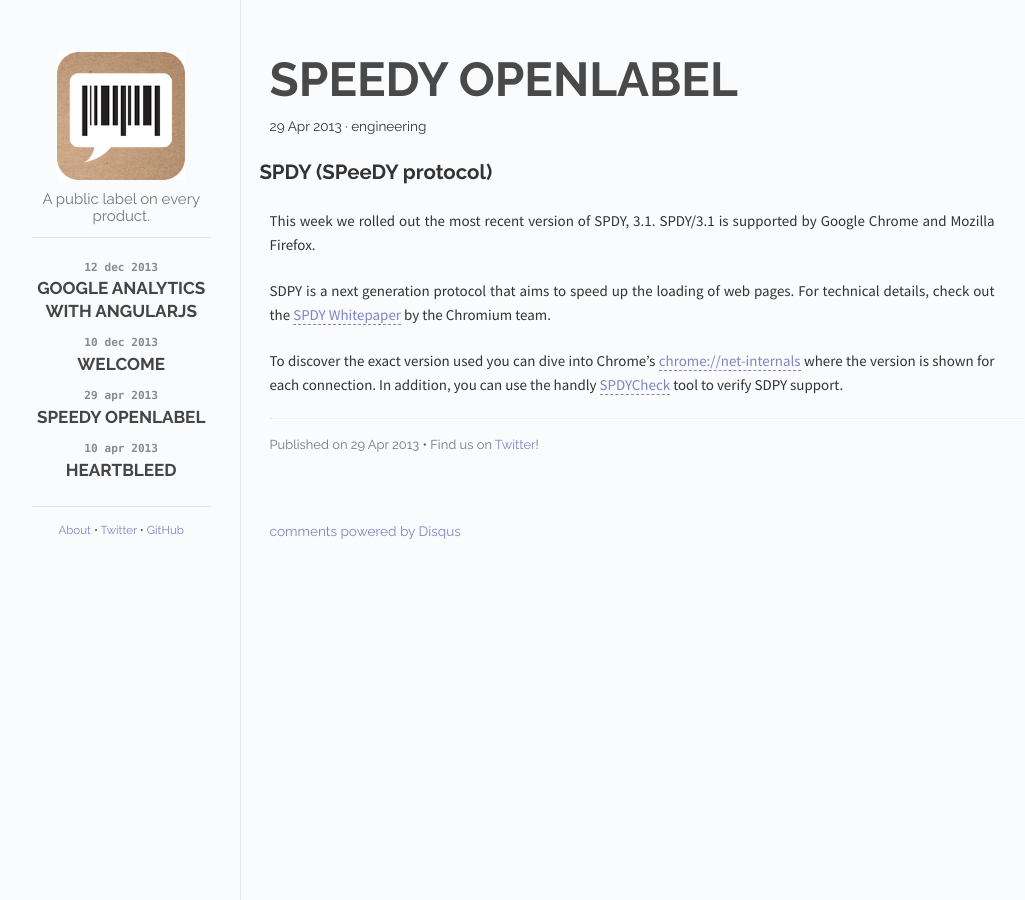
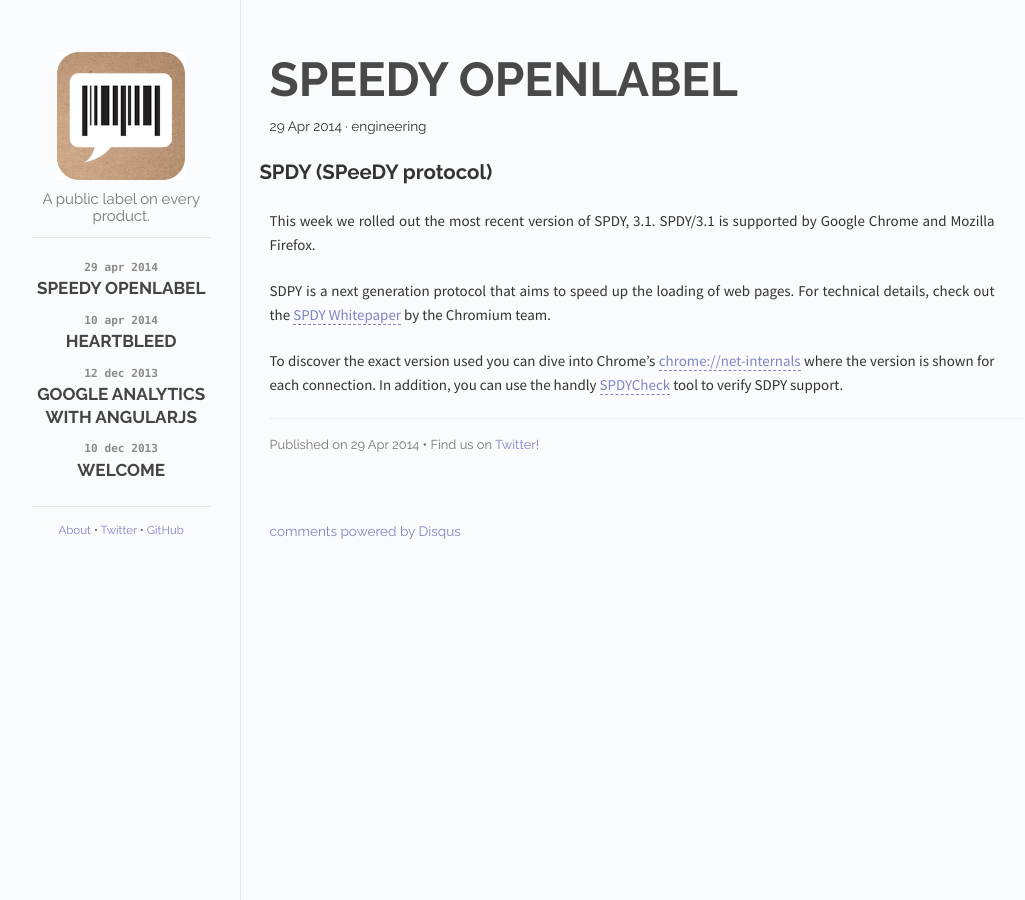
Before and after one commit to openlabel/openlabel.github.io, a Jekyll site: the page built from _posts/2014-04-29-SPDY.md, in a window 1280 px wide. Shown: the whole page, without its empty margins (118-1143 px from the left). Built offline with Jekyll 4.4.1, drawn with Linux system fonts in a browser that asks for light colours; Markdown is read by kramdown in place of the engine named in the settings; comment, search, counter and statistics services are not loaded.

Commit message:
Fix article dates

```diff
--- a/_posts/2014-04-10-heartbleed.md
+++ b/_posts/2014-04-10-heartbleed.md
@@ -2,7 +2,7 @@
 layout: post
 title: Heartbleed
 cover: cover.png
-date:   2013-04-10 12:00:00
+date:   2014-04-10 12:00:00
 categories: posts
 tags: engineering
 ---
--- a/_posts/2014-04-29-SPDY.md
+++ b/_posts/2014-04-29-SPDY.md
@@ -2,7 +2,7 @@
 layout: post
 title: Speedy OpenLabel
 cover: cover.png
-date:   2013-04-29 12:00:00
+date:   2014-04-29 12:00:00
 categories: posts
 tags: engineering
 ---
```
